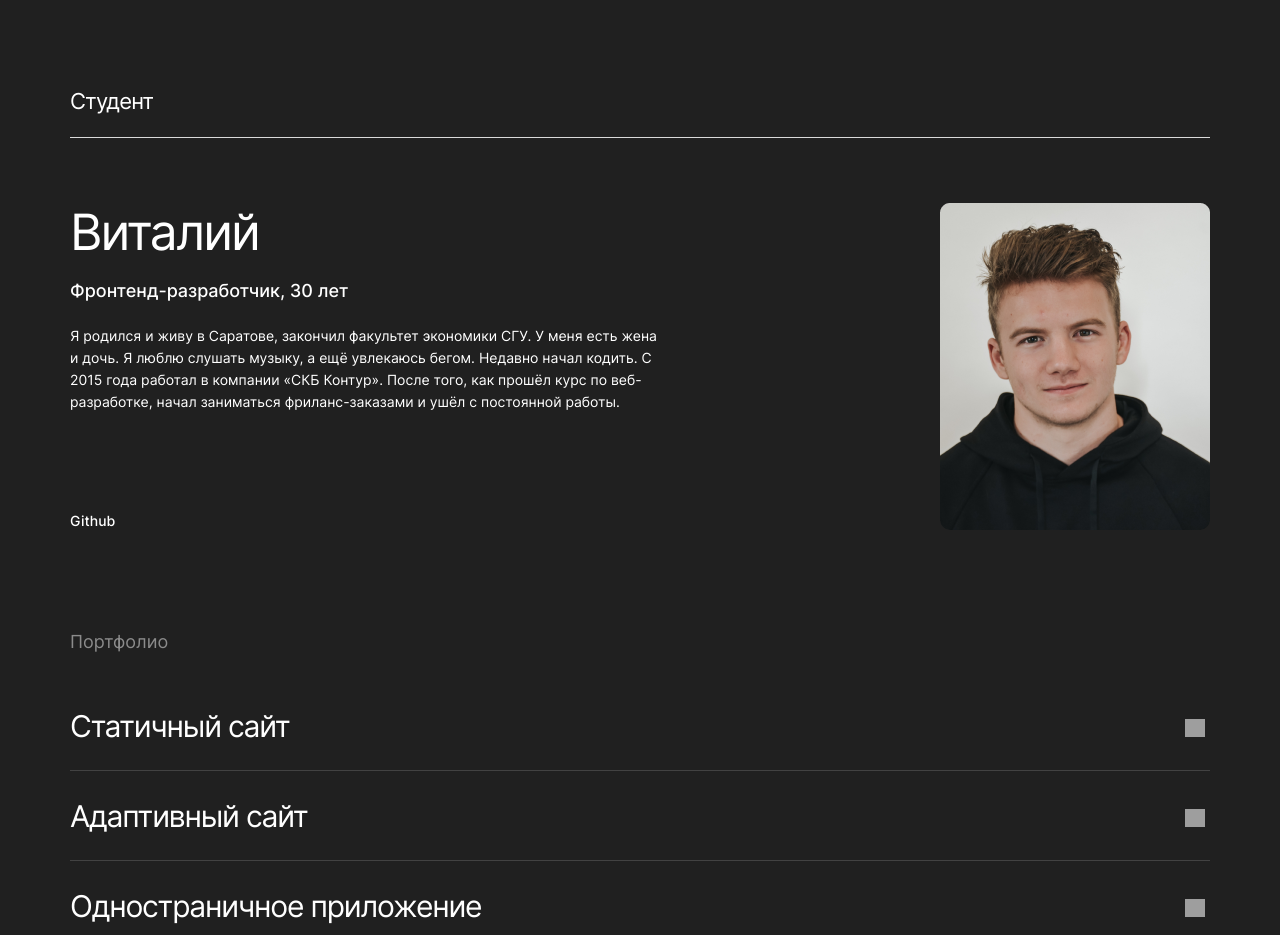
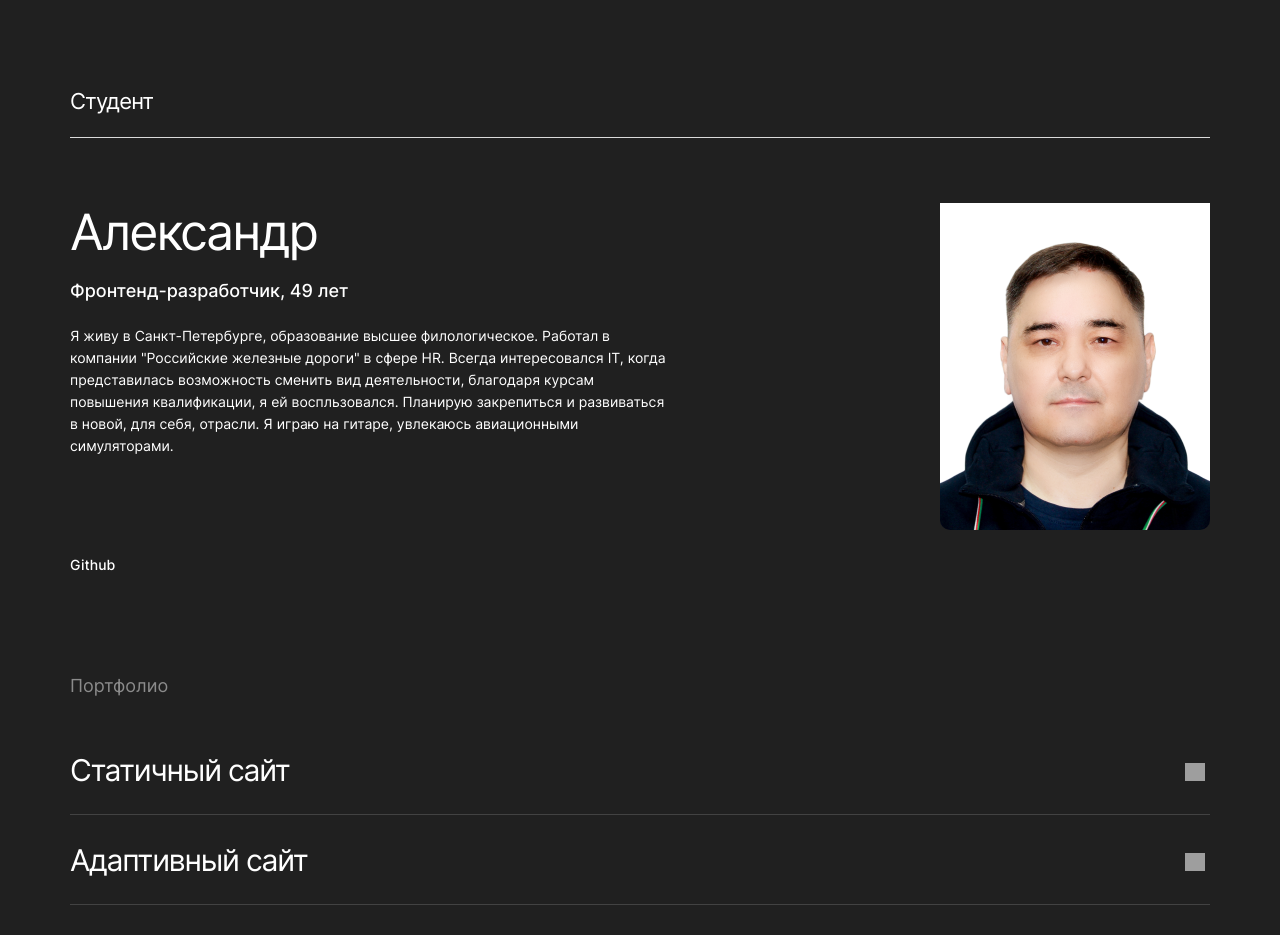
Before and after one commit to asiris435/movies-explorer-frontend, a React (Create React App) app: page / in a window 1280 px wide. Shown: the part 1920-2855 px from the top of the page. Built offline with nearby package versions, Linux system fonts and the light colour scheme; grey boxes are pictures that could not be loaded; a web font is replaced by a local one.

Commit message:
fix: исправить aboutme

```diff
--- a/src/components/AboutMe/AboutMe.jsx
+++ b/src/components/AboutMe/AboutMe.jsx
@@ -8,14 +8,15 @@ function AboutMe () {
             <h2 id="about-me" className="about-me__title">Студент</h2>
             <div className="about-me__container">
                 <div className="about-me__container-info">
-                    <h3 className="about-me__name">Виталий</h3>
-                    <p className="about-me__job">Фронтенд-разработчик, 30 лет</p>
-                    <p className="about-me__resume">Я&nbsp;родился и&nbsp;живу в&nbsp;Саратове,
-                    закончил факультет экономики СГУ. У&nbsp;меня есть жена
-                    и&nbsp;дочь. Я&nbsp;люблю слушать музыку, а&nbsp;ещё увлекаюсь бегом.
-                    Недавно начал кодить. С 2015 года работал в&nbsp;компании &laquo;СКБ Контур&raquo;.
-                    После того, как прошёл курс по&nbsp;веб-разработке,
-                    начал заниматься фриланс-заказами и&nbsp;ушёл с&nbsp;постоянной работы.</p>
+                    <h3 className="about-me__name">Александр</h3>
+                    <p className="about-me__job">Фронтенд-разработчик, 49 лет</p>
+                    <p className="about-me__resume">Я живу в Санкт-Петербурге,
+                    образование высшее филологическое. Работал в компании "Российские железные дороги" в сфере HR.
+                    Всегда интересовался IT, когда представилась возможность сменить вид деятельности, благодаря
+                    курсам повышения квалификации, я ей воспльзовался. Планирую закрепиться и развиваться в новой,
+                    для себя, отрасли.
+                    Я играю на гитаре, увлекаюсь авиационными симуляторами.
+                    </p>
                     <Link to={"https://github.com/asiris435"} target="_blank" className="about-me__link">Github</Link>
                 </div>
                 <img src={photo} alt="Фотография автора проекта" className="about-me__photo" />
```
Also changed, not shown: src/images/photo.png.
